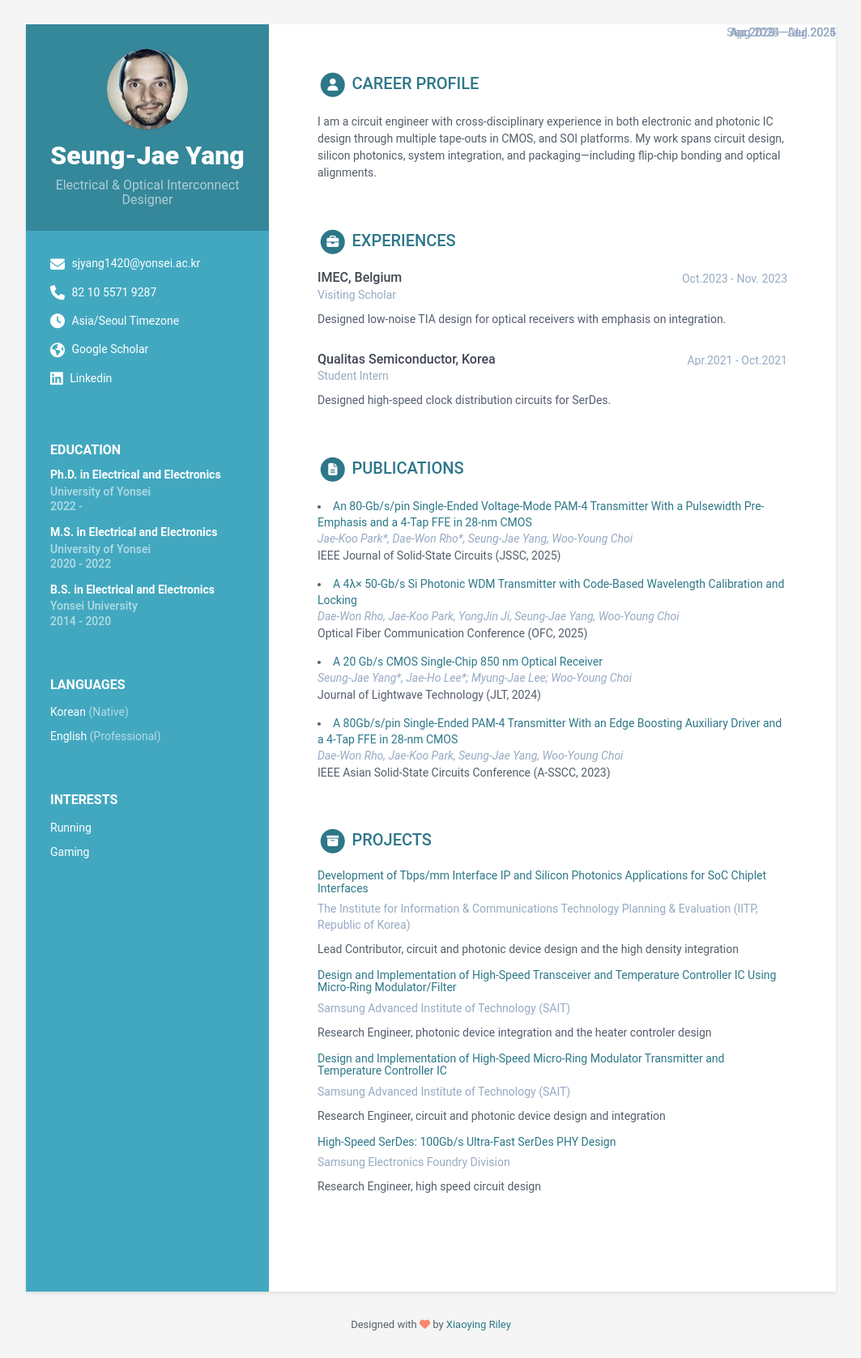
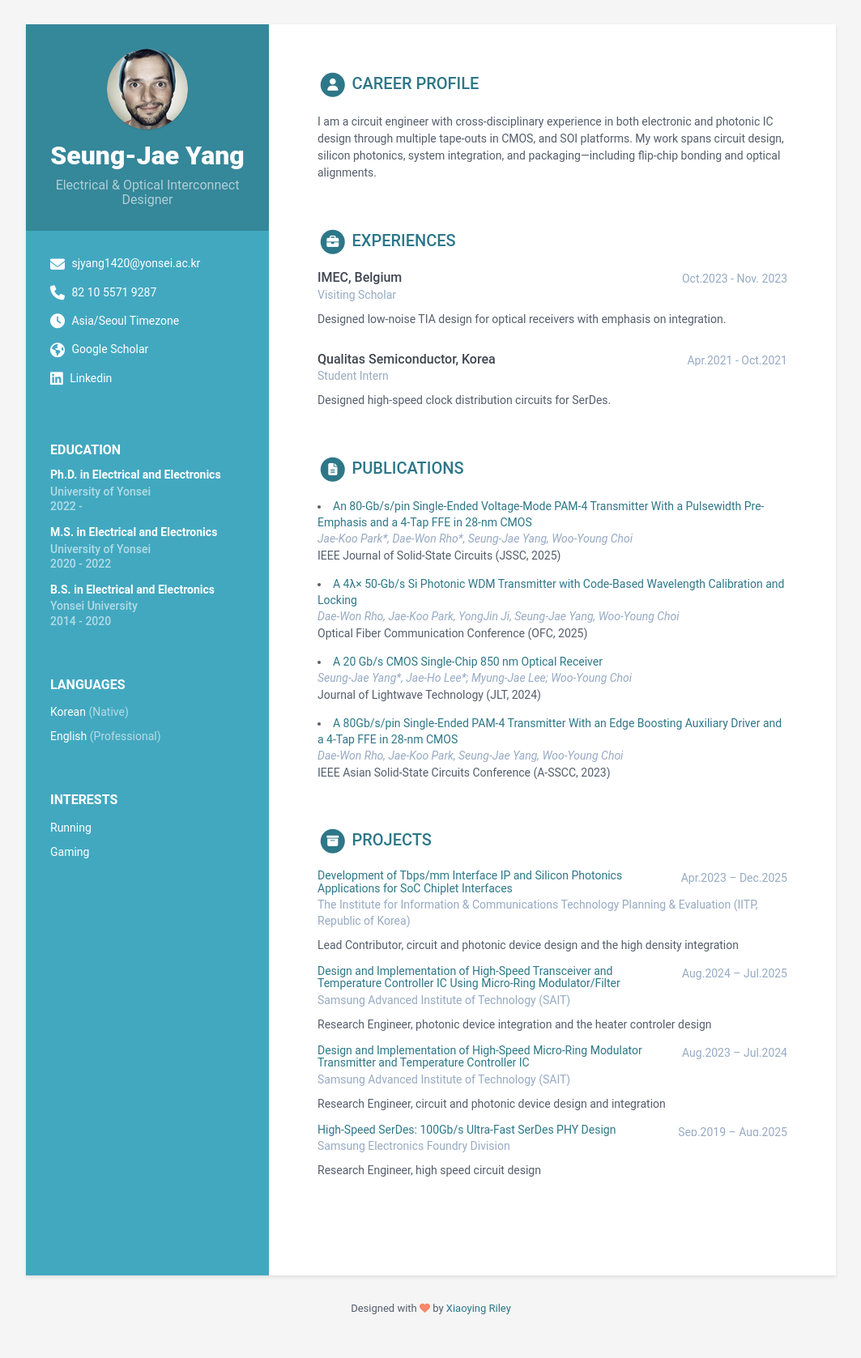
Before and after one commit to sjyang1420/SJ, a Jekyll site: the page built from index.html, in a window 1280 px wide. Shown: the whole page at 81% size, without its empty margins (108-1171 px from the left). Built offline with Jekyll 4.4.1, drawn with Linux system fonts in a browser that asks for light colours.

Commit message:
Update projects.html

```diff
--- a/_includes/projects.html
+++ b/_includes/projects.html
@@ -20,32 +20,31 @@
   {% for project in projects.assignments %}
 
   <div class="item">
-
     <div class="meta">
-
       <div class="upper-row">
-          <h4 class="project-title">
+        <h4 class="project-title" style="margin: 0; max-width: 75%;">
           {% if project.link %}
           <a href="{{ project.link }}" target="_blank">{{ project.title }}</a>
           {% else %}
           {{ project.title }}
           {% endif %}
         </h4>
+        <div class="time">{{ project.time }}</div>
       </div><!--//upper-row-->
 
       {% if project.funder %}
       <div class="company">{{ project.funder }}</div>
       {% endif %}
 
-        <div class="time">{{ project.time }}</div>
-
       {% if project.tagline %}
       <div class="details">{{ project.tagline }}</div>
       {% endif %}
+    </div><!--//meta-->
+  </div><!--//item-->
 
-      </div><!--//meta-->
 
-    </div><!--//item-->
+
+
   {% endfor %}
 
 </section><!--//section-->
```
Lines whose indentation alone changed are shown as unchanged.
